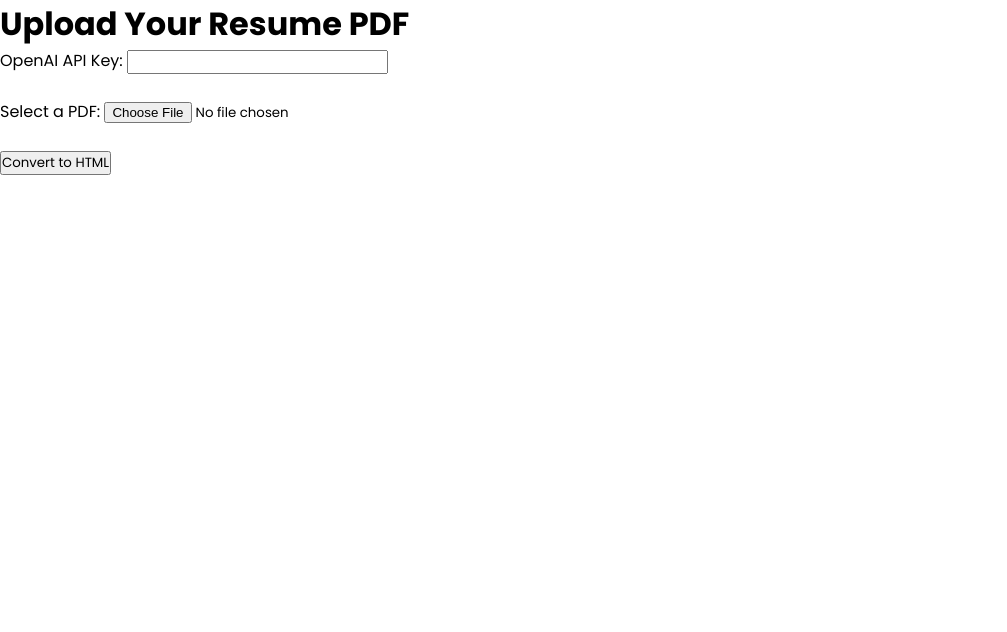
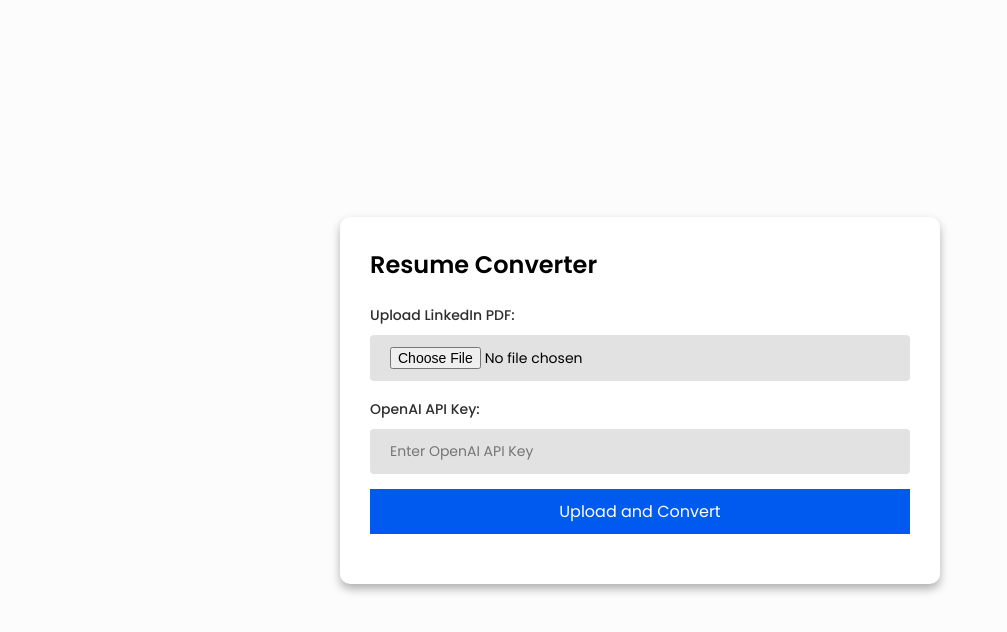
Before and after one commit to manu2576/Verbaflo_Assignment, a plain HTML site: page index.html in a window 1280 px wide. Shown: the whole page, without its empty margins (0-1007 px from the left). Drawn offline with Linux system fonts and the light colour scheme.

Commit message:
Update index.html

```diff
--- a/index.html
+++ b/index.html
@@ -3,22 +3,31 @@
 <head>
     <meta charset="UTF-8">
     <meta name="viewport" content="width=device-width, initial-scale=1.0">
-    <title>Resume to HTML Converter</title>
+    <title>Resume Converter</title>
     <link rel="stylesheet" href="style.css">
 </head>
 <body>
-    <h1>Upload Your Resume PDF</h1>
-    <form id="uploadForm">
-        <label for="api_key">OpenAI API Key:</label>
-        <input type="text" id="api_key" required><br><br>
+    <div class="container">
+        <div class="card">
+            <h3>Resume Converter</h3>
+            <form id="uploadForm" enctype="multipart/form-data">
+                <div class="form-group">
+                    <label for="pdf">Upload LinkedIn PDF:</label>
+                    <input type="file" id="pdf" name="pdf" accept=".pdf" required>
+                </div>
+                <div class="form-group">
+                    <label for="api_key">OpenAI API Key:</label>
+                    <input type="text" id="api_key" name="api_key" placeholder="Enter OpenAI API Key" required>
+                </div>
+                <button type="submit" class="btn">Upload and Convert</button>
+            </form>
+            <div id="result"></div>
+        </div>
+    </div>
 
-        <label for="pdf">Select a PDF:</label>
-        <input type="file" id="pdf" accept=".pdf" required><br><br>
-
-        <button type="submit">Convert to HTML</button>
-    </form>
-    <div id="result"></div>
+    <!-- Include pdf-lib from CDN -->
     <script src="https://unpkg.com/pdf-lib/dist/pdf-lib.min.js"></script>
+    <!-- Your custom script -->
     <script src="script.js"></script>
 </body>
 </html>
```
